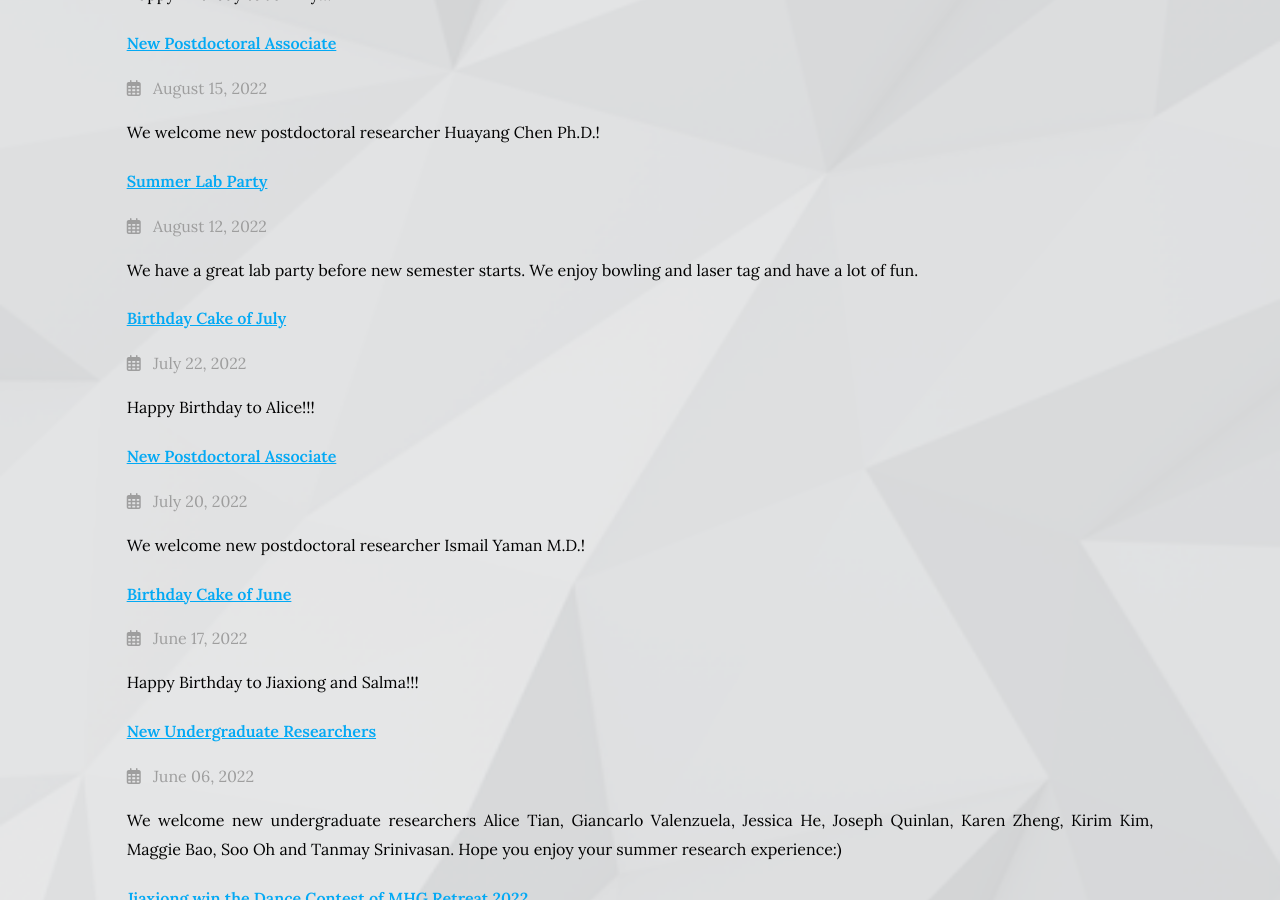
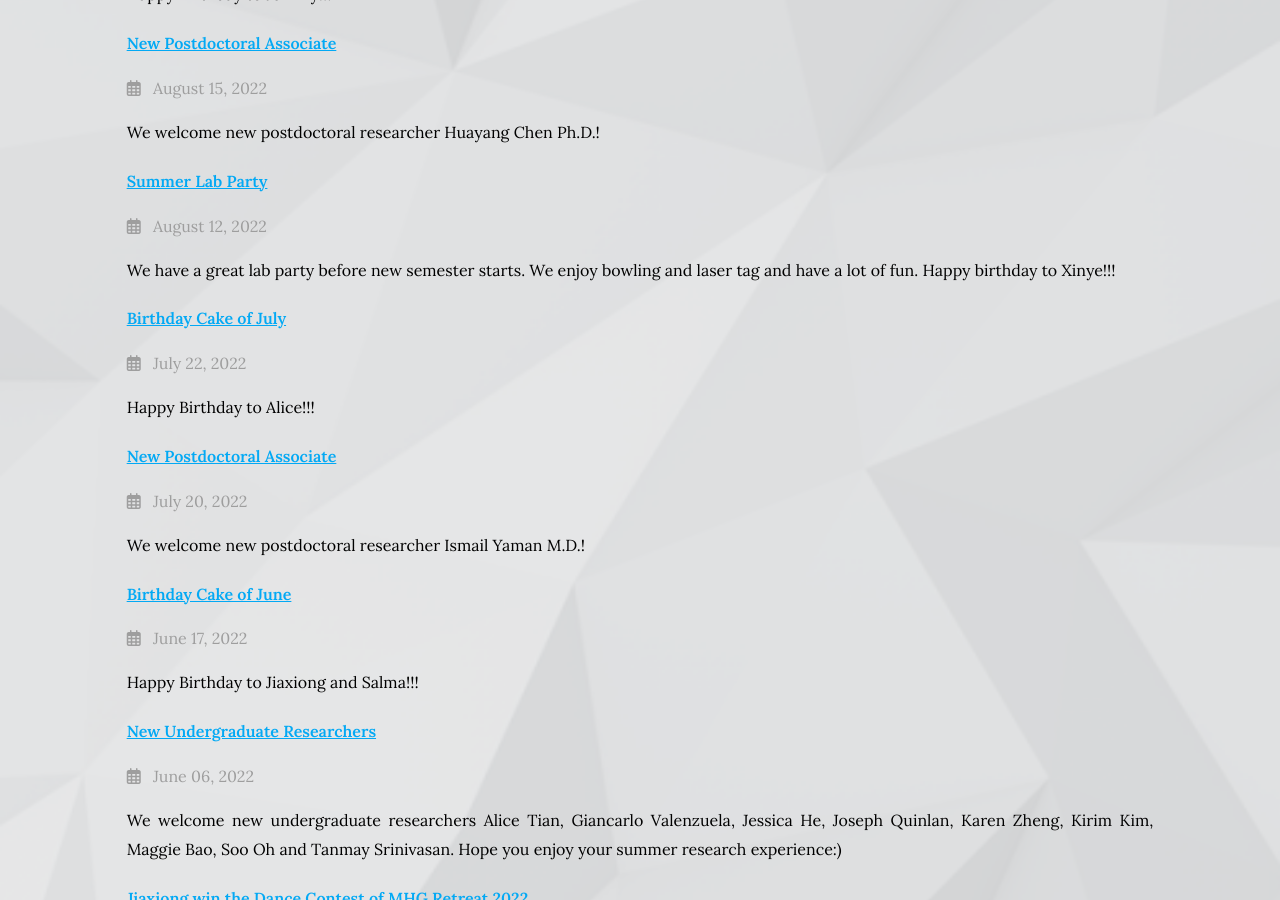
Before and after one commit to RCHENLAB/rchenlab.github.io, a Jekyll site: the page built from blog/index.md, in a window 1280 px wide and 900 px high, scrolled down 954 px. Built offline with Jekyll 4.4.1, drawn with Linux system fonts in a browser that asks for light colours.

Commit message:
Update 2022-08-12-summer-lab-party.md

```diff
--- a/_posts/2022-08-12-summer-lab-party.md
+++ b/_posts/2022-08-12-summer-lab-party.md
@@ -5,7 +5,7 @@ author:
 member: All
 ---
 
-We have a great lab party before new semester starts. We enjoy bowling and laser tag and have a lot of fun.
+We have a great lab party before new semester starts. We enjoy bowling and laser tag and have a lot of fun. Happy birthday to Xinye!!!
 
 {%
   include figure.html
```
